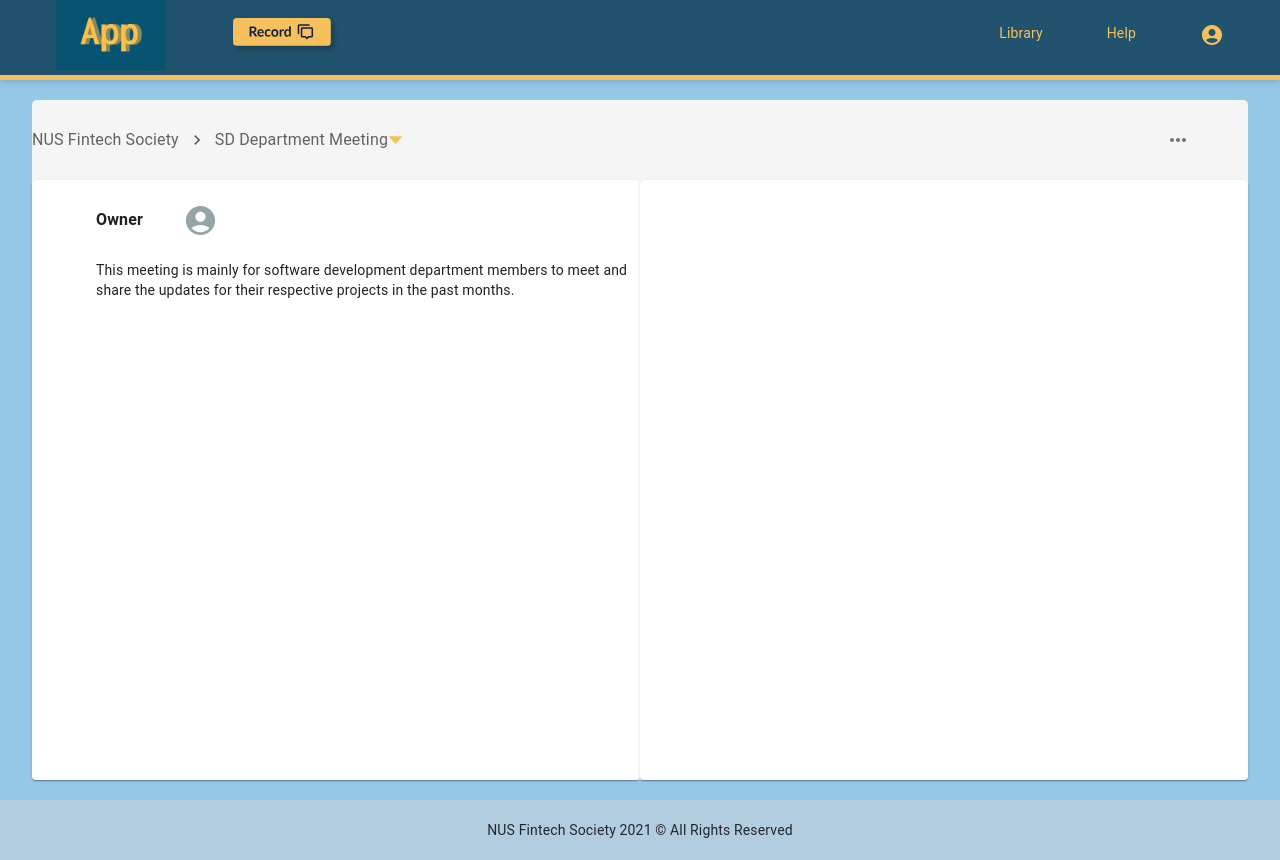
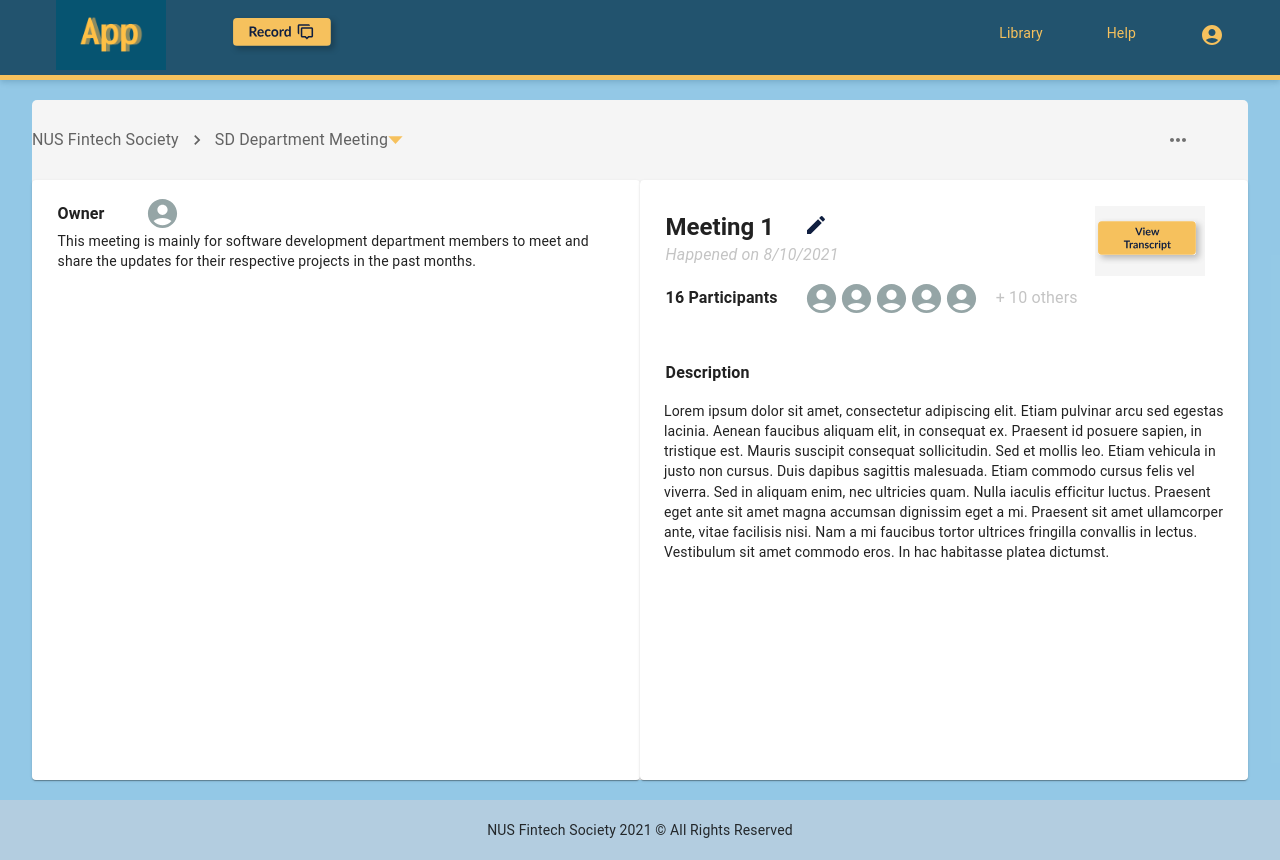
Before and after one commit to NUS-Fintech-Society/SD_Notesfree, a Next.js app in the folder frontend/: page /library in a window 1280 px wide. Built offline with nearby package versions, Linux system fonts and the light colour scheme.

Commit message:
participants selected

```diff
--- a/frontend/src/components/Layout.js
+++ b/frontend/src/components/Layout.js
@@ -1,6 +1,7 @@
 import Footer from './Footer';
 import NavbarUnlogged from './Navbar(unlogged-in)';
 import NavbarLogged from './Navbar(loggedin)';
+import Overlay from './Overlay';
 
 const loggedIn = true;
 
@@ -19,4 +20,9 @@ export default function Layout({ children }) {
       <Footer />
     </div>
   );
+  // return (
+  //   <div>
+  //     <Overlay />
+  //   </div>
+  // )
 }
--- a/frontend/src/components/Overlay.js
+++ b/frontend/src/components/Overlay.js
@@ -98,13 +98,22 @@ const useStyles = makeStyles((theme) => ({
         flexDirection: 'row',
         justifyContent: 'center',
         alignItems: 'center'
-    }
+    },
+
+    Background: {
+        height: "80px",
+        background: "#22536E",
+        display: "flex",
+        justifyContent: "space-between",
+        alignItems: "center",
+        color: "#F6C15D",
+        borderBottom: "5px solid #F6C15D",
+    },
+
+
   }));
 
-  export default function BasicModal() {
-    const [open, setOpen] = useState(false);
-    const handleOpen = () => setOpen(true);
-    const handleClose = () => setOpen(false);
+  export default function BasicModal(props) {
     const classes = useStyles();
 
     const [smallOpenGreen, setsmallOpenGreen] = useState(false);
@@ -126,18 +135,16 @@ const useStyles = makeStyles((theme) => ({
 
     return (
       <div>
-        <Button onClick={handleOpen}>Open modal</Button>
+        {/* <Button onClick={handleOpen} className={classes.Background}>Open modal</Button> */}
         <Modal
-          open={open}
-          onClose={handleClose}
+          open={props.open}
+          onClose={props.handleClose}
           aria-labelledby="modal-modal-title"
-          aria-describedby="modal-modal-description"
-        >
+          aria-describedby="modal-modal-description">
+          <ClickAwayListener onClickAway={props.handleClose}>
+
           <Box className={classes.Overall}>
-            <Button onClick={handleClose}>
-                <ClearIcon className={classes.ClearIcon}/>
-            </Button>
-            <Typography variant="h5" className={classes.HeadingText}>
+            <Typography variant="h5" className={classes.HeadingText} style={{marginTop: '20px'}}>
               16 Participants
             </Typography>
             <div className={classes.Body}>
@@ -223,6 +230,8 @@ const useStyles = makeStyles((theme) => ({
                 </Box>
             </div>
           </Box>
+          </ClickAwayListener>
+
         </Modal>
       </div>
     );
--- a/frontend/src/pages/contact.js
+++ b/frontend/src/pages/contact.js
@@ -13,7 +13,7 @@ const useStyles = makeStyles( (theme) => ({
 }));
 
 
-const Contact= () =>  {
+const Contact = () =>  {
   const classes = useStyles();
   return (
     <div className = {classes.Background}>
--- a/frontend/src/pages/library.js
+++ b/frontend/src/pages/library.js
@@ -1,4 +1,5 @@
 import {Typography, makeStyles} from "@material-ui/core";
+import React, { cloneElement, useState } from 'react';
 import MoreHorizIcon from '@mui/icons-material/MoreHoriz';
 import Link from '@mui/material/Link';
 import Image from 'next/image';
@@ -9,6 +10,14 @@ import Box from '@mui/material/Box';
 import Grid from '@mui/material/Grid';
 import Paper from '@mui/material/Paper';
 import More from '../../public/More.svg';
+import ViewTranscript from '../../public/Button.svg';
+import EditIcon from '@mui/icons-material/Edit';
+import Container from '@mui/material/Container';
+import Button from '@mui/material/Button';
+
+
+import Overlay from '../components/Overlay';
+
 
 import '@fontsource/lato/300.css';
 import '@fontsource/lato/400.css';
@@ -36,16 +45,19 @@ const useStyles = makeStyles( (theme) => ({
     },
 
     Head: {
-        height: "10vh",
-        width: "95vw",
+        // height: "10vh",
+        paddingTop: "2vh",
+        width: "45vw",
         alignItems: "center",
-        // backgroundColor: "red",
+        // backgroundColor: "pink",
         alignSelf: 'center',
         alignContent: 'center',
         display: "flex",
         fontFamily: "lato",
         fontSize: 15,
-        fontWeight: 500
+        fontWeight: 500,
+        marginLeft: "2vw",
+
     },
 
     Banner: {
@@ -72,10 +84,17 @@ const useStyles = makeStyles( (theme) => ({
         // width: "95vw"
     },
 
+    Breadcrumbs: {
+        // backgroundColor: 'pink',
+        // display: "flex",
+        fontWeight: "bold",
+        marginRight: "10px",
+        marginLeft: "2vw"
+    },
+
     Item1: {
         // backgroundColor: 'pink',
         // display: "flex",
-        marginLeft: "5vw",
         fontWeight: "bold",
         marginRight: "10px"
     },
@@ -83,7 +102,8 @@ const useStyles = makeStyles( (theme) => ({
     Item2: {
         // backgroundColor: 'pink',
         // display: "flex",
-        marginLeft: "5vw"
+        marginLeft: "2vw",
+        marginRight: '2vw'
     },
 
     Dots: {
@@ -96,8 +116,71 @@ const useStyles = makeStyles( (theme) => ({
         marginLeft: "30px"
     },
 
+    Pencil: {
+        marginLeft: "30px",
+        marginTop: '2px'
+    },
+
     More: {
         marginLeft: '100px'
+    },
+
+    Meeting: {
+        fontWeight: "bold"
+    },
+
+    Date: {
+        color: "rgba(196, 196, 196, 1)",
+        fontStyle: "italic",
+    },
+
+    Image: {
+        marginLeft: "20vw",
+        marginTop: "10px"
+    },
+
+    Test1: {
+        display: "flex",
+        flexDirection: 'row',
+        marginTop: '0px'
+    },
+
+    Participant: {
+        display: 'flex',
+        flexDirection: 'row',
+        // backgroundColor: 'pink',
+        width: '45vw',
+        height: '10vh',
+        marginLeft: '2vw'
+    },
+
+    Description: {
+        fontWeight: 'bold',
+        marginLeft: '2vw'
+    },
+
+    ImageContainer: {
+        width: '15vw',
+        height: '10vh',
+        // backgroundColor: 'pink',
+        marginLeft: '10px',
+        display: 'flex',
+        alignItems: 'flex-start',
+        justifyContent: 'center'
+    },
+
+    ImageParticipant: {
+
+    },
+
+    PlusParticipants: {
+        width: '15vw',
+        height: '10vh',
+    },
+
+    Plus: {
+        color: 'rgba(196, 196, 196, 1)',
+        marginTop: '5px'
     }
 
 }));
@@ -120,6 +203,18 @@ const Library = () => {
         </Link>,
       ];
 
+    const participants = [1, 2, 3, 4, 5];
+
+    const [open, setOpen] = useState(false);
+    const handleOpen = () => {
+        setOpen(true);
+        console.log(open);
+    };
+    const handleClose = () => {
+        setOpen(false);
+        console.log(open);
+    };
+
     return (
         <div className={classes.Background}>
             <div className={classes.Basis}>
@@ -127,11 +222,10 @@ const Library = () => {
                     <Breadcrumbs
                         separator={<NavigateNextIcon fontSize="small" />}
                         aria-label="breadcrumb"
-                        className={classes.Item1}>
+                        className={classes.Breadcrumbs}>
                         {breadcrumbs}
                     </Breadcrumbs>
                     <Image src={More} alt="More" width="15" height="15"/>
-                    {/* <p className={classes.Item1}> NUS Fintech Society - SD Department Meeting</p> */}
                     <MoreHorizIcon color="action" className={classes.Dots}/>
                 </div>
                 {/* <div className={classes.Body}>  */}
@@ -148,6 +242,52 @@ const Library = () => {
                     </Grid>
                     <Grid item xs={6}>
                         <Paper className={classes.Body}>
+                            <div className={classes.Head}>
+                                <div className={classes.Container}>
+                                    <div className={classes.Test1}>
+                                        <Typography variant="h5" className={classes.Meeting}> Meeting 1 </Typography>
+                                        <EditIcon className={classes.Pencil} sx={{color: "rgba(16, 31, 64, 1)"}}/>
+                                    </div>
+                                    <Typography variant="body1" className={classes.Date}> Happened on 8/10/2021 </Typography>
+                                </div>
+                                <div className={classes.Image}>
+                                    <Image src={ViewTranscript} alt="View transcript" width="110" height="70"/>
+
+                                </div>
+                            </div>
+                                    {/* <Typography variant="body1" className={classes.Date}> Happened on 8/10/2021 </Typography> */}
+                            <div className={classes.Participant}>
+                                <Typography variant="body1" className={classes.Meeting} style={{marginTop: '5px'}}> 16 Participants </Typography>
+                                <Button onClick={handleOpen}>
+                                <Overlay handleOpen={handleOpen} open={open} handleClose={handleClose}/>
+                                <div className={classes.ImageContainer}>
+                                    {
+
+                                    participants.map((e) =>
+
+
+                                    (
+                                        <AccountCircleIcon className={classes.ImageParticipant} fontSize="large" sx={{color: "rgba(149, 165, 166, 1)"}}/>
+                                    )
+
+
+
+                                    )}
+
+                                </div>
+                                </Button>
+                                <div className={classes.PlusParticipants}>
+                                    <Typography className={classes.Plus} variant='body1'>  + 10 others</Typography>
+
+                                </div>
+                            </div>
+                            <Typography variant="body1" className={classes.Description}> Description </Typography>
+                            <Container>
+                                <Box sx={{my: 2}}>
+                                Lorem ipsum dolor sit amet, consectetur adipiscing elit. Etiam pulvinar arcu sed egestas lacinia. Aenean faucibus aliquam elit, in consequat ex. Praesent id posuere sapien, in tristique est. Mauris suscipit consequat sollicitudin. Sed et mollis leo. Etiam vehicula in justo non cursus. Duis dapibus sagittis malesuada. Etiam commodo cursus felis vel viverra. Sed in aliquam enim, nec ultricies quam. Nulla iaculis efficitur luctus. Praesent eget ante sit amet magna accumsan dignissim eget a mi. Praesent sit amet ullamcorper ante, vitae facilisis nisi. Nam a mi faucibus tortor ultrices fringilla convallis in lectus. Vestibulum sit amet commodo eros. In hac habitasse platea dictumst.
+
+                                </Box>
+                            </Container>
                         </Paper>
                     </Grid>
                     </Grid>
```
Also changed, not shown: frontend/src/pages/help.js (+86 -20 lines), frontend/public/Button.svg (added).
